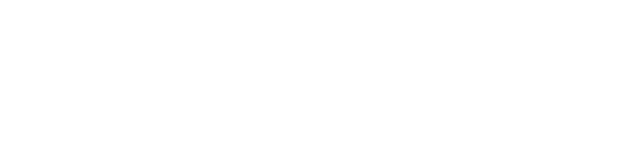
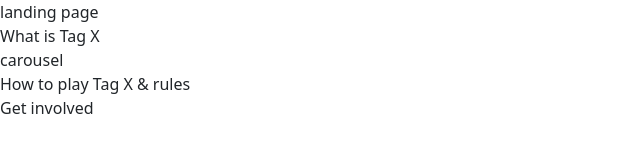
Before and after one commit to rory-codes/tag-x, a website: page index.html in a window 1280 px wide. Shown: the whole page, without its empty margins (0-640 px from the left). Drawn offline with nearby package versions, Linux system fonts and the light colour scheme; a web font is replaced by a local one.

Commit message:
Establish different HTML sections

```diff
--- a/assets/css/style.css
+++ b/assets/css/style.css
@@ -5,7 +5,7 @@
 :root {
   --primary-color: #ccd6dd;
   --secondary-color: #5097f4;
-  --highlight-color: #ffffff;
+  --highlight-color: #fffffff6;
   --lowlight-color: #000000;
   --font-family: 'Encode Sans Semi Expanded', sans-serif;
   --code-font-family: 'JetBrains Mono', monospace;
--- a/index.html
+++ b/index.html
@@ -4,7 +4,7 @@
     <meta charset="UTF-8">
     <meta name="viewport" content="width=device-width, initial-scale=1.0">
     <meta http-equiv="X-UA-Compatible" content="ie=edge">
-    <title>Document</title>
+    <title>Tag X</title>
 
 <!--Favicons-->
 <link rel="apple-touch-icon" sizes="180x180" href="/apple-touch-icon.png">
@@ -25,11 +25,22 @@ integrity="sha384-QWTKZyjpPEjISv5WaRU9OFeRpok6YctnYmDr5pNlyT2bRjXh0JMhjY6hW+ALEw
     </nav>
 
 <!--landing page-->
-    <div id="landing-page"></div>
+    <div id="landing-page">
+        landing page
+    </div>
 
  <main>
-    <section>
-
+    <section id="about-tag">
+What is Tag X
+    </section>
+    <section id="carousel">
+        carousel
+    </section>
+    <section id="rules">
+How to play Tag X & rules
+    </section>
+    <section id="get-involved">
+Get involved
     </section>
  </main>
 
```
